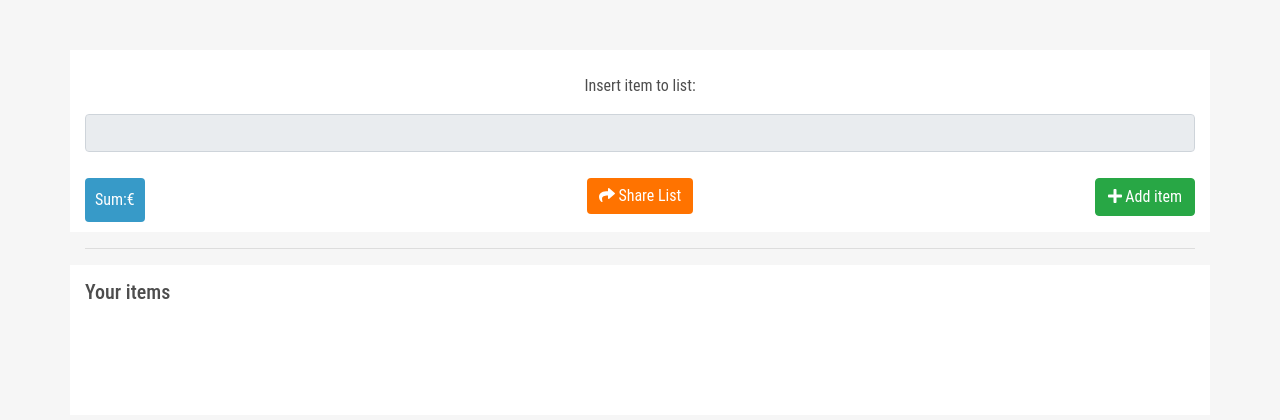
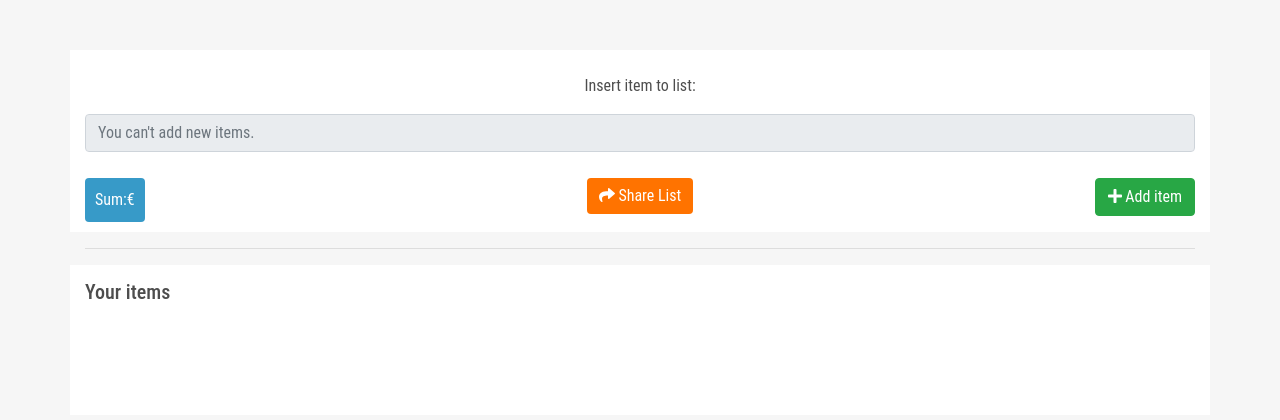
Before and after one commit to tsaklidis/skroutz-custom-basket, a Python web app: template skroutzbasket/templates/jinja2/public/list.html in a window 1280 px wide. Shown: the part 56-476 px from the top of the page. Run offline with Jinja, Linux system fonts and the light colour scheme; the template is opened without the code that fills it, so the values that code supplies are empty; some libraries are stand-ins or nearby versions.

Commit message:
I hate javascript

```diff
--- a/skroutzbasket/templates/jinja2/public/list.html
+++ b/skroutzbasket/templates/jinja2/public/list.html
@@ -110,7 +110,7 @@
 			}
 
 			if ($_GET["token"].length < 17) {
-				$('#link').attr('disabled', 'true', 'placeholder',"You can't add new items.");
+				$('#link').attr('disabled', 'true').attr('placeholder',"You can't add new items.");
 			}
 
 
```
